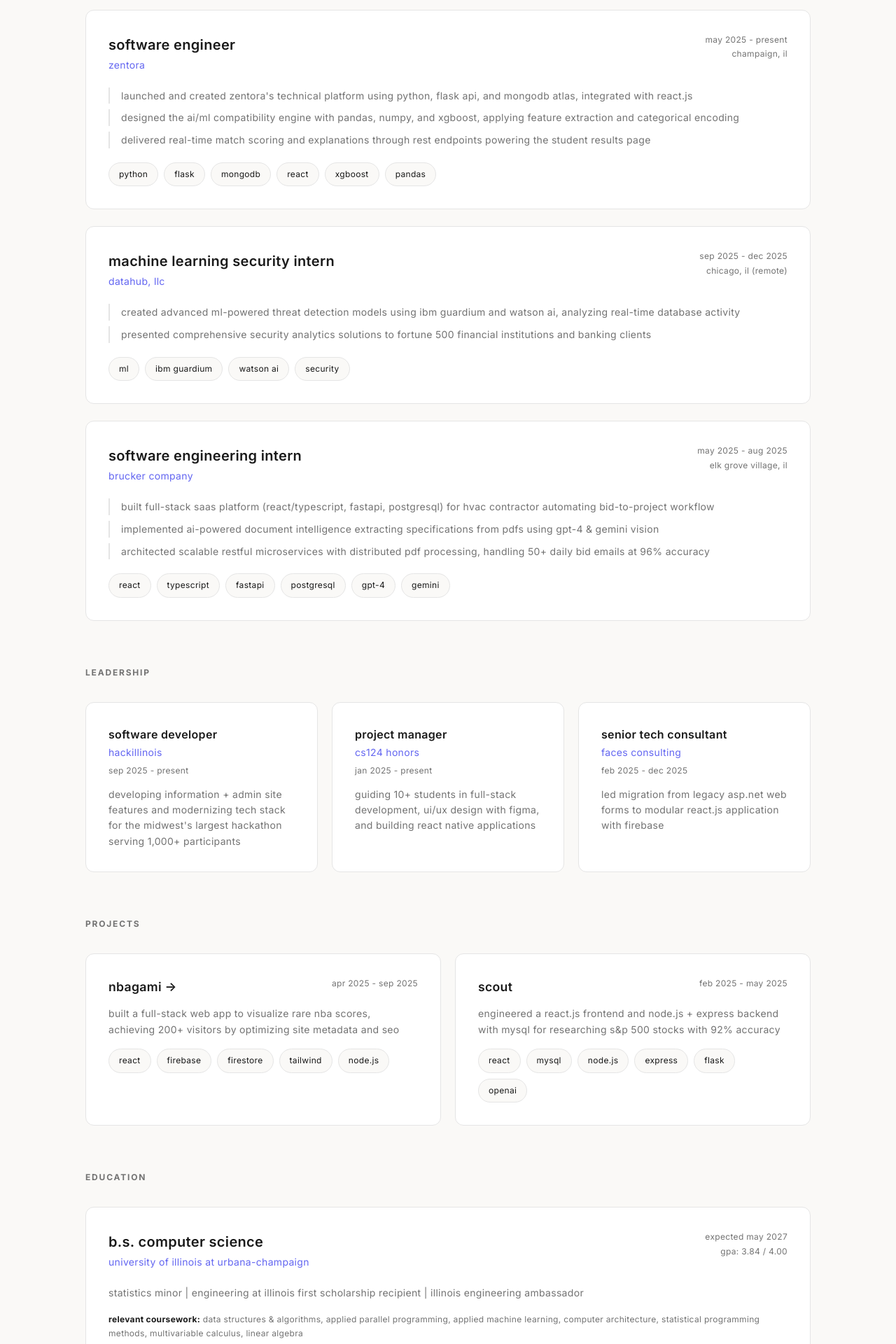
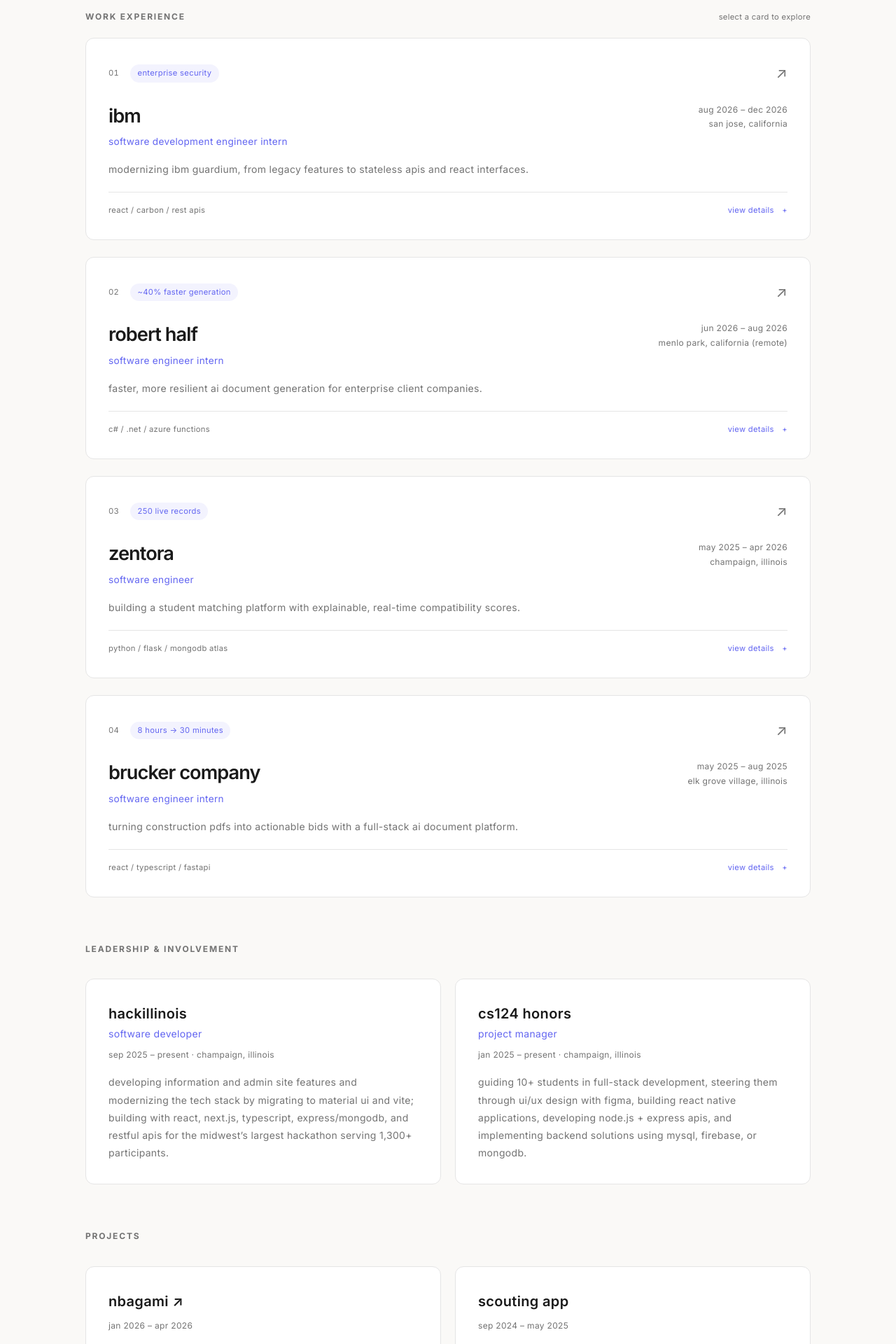
Before and after one commit to PrachodK/portfolio, a Next.js app: page /experience in a window 1280 px wide. Shown: the part 380-2300 px from the top of the page at 70% size. Built offline with nearby package versions, Linux system fonts and the light colour scheme.

Commit message:
Update resume experience and add animated work details

```diff
--- /dev/null
+++ b/src/app/experience/experience.module.css
@@ -0,0 +1,42 @@
+.sectionHeading { display: flex; flex-wrap: wrap; justify-content: space-between; align-items: baseline; gap: .5rem; margin-bottom: 1.25rem; }
+.sectionHeading h2 { margin-bottom: 0; }
+.sectionHeading > span { color: var(--muted); font-size: .7rem; }
+.workCard { display: block; width: 100%; color: var(--foreground); font: inherit; text-transform: inherit; letter-spacing: inherit; text-align: left; cursor: pointer; position: relative; overflow: hidden; transition: transform .3s ease, box-shadow .3s ease, border-color .3s ease; }
+.workCard:hover { transform: translateY(-4px); box-shadow: 0 12px 40px color-mix(in srgb, var(--accent) 10%, transparent); }
+.workCard:focus-visible, .close:focus-visible { outline: 2px solid var(--accent); outline-offset: 5px; }
+.cardTopline { display: flex; gap: 1rem; align-items: center; margin-bottom: 1.25rem; }
+.index { font-size: .7rem; color: var(--muted); font-variant-numeric: tabular-nums; }
+.highlight { color: var(--accent); background: color-mix(in srgb, var(--accent) 8%, transparent); border-radius: 999px; padding: .2rem .65rem; font-size: .7rem; }
+.arrow { margin-left: auto; font-size: 1.3rem; color: var(--muted); transition: transform .3s ease, color .3s ease; }
+.workCard:hover .arrow { transform: translate(3px, -3px); color: var(--accent); }
+.workHeader { display: flex; justify-content: space-between; gap: 1rem; }
+.company { display: block; font-size: clamp(1.3rem, 3vw, 1.7rem); font-weight: 600; letter-spacing: -.035em; }
+.role { display: block; color: var(--accent); font-size: .85rem; margin-top: .15rem; }
+.metadata { flex-shrink: 0; padding-top: .25rem; }
+.metadata span { display: block; }
+.summary { display: block; color: var(--muted); font-size: .875rem; margin: 1rem 0 1.25rem; max-width: 650px; }
+.cardFooter { border-top: 1px solid var(--border); padding-top: 1rem; display: flex; align-items: center; justify-content: space-between; gap: 1rem; font-size: .7rem; }
+.previewTags { color: var(--muted); }
+.detailsHint { color: var(--accent); white-space: nowrap; }
+.detailsHint > span { margin-left: .5rem; }
+.smallMeta { font-size: .75rem; color: var(--muted); margin: .5rem 0 1rem; }
+.bodyCopy { font-size: .875rem; color: var(--muted); line-height: 1.8; }
+.coursework { font-size: .8rem; color: var(--muted); margin-top: 1rem; }
+.coursework strong { color: var(--foreground); }
+.dialog { position: fixed; inset: 0; margin: auto; width: min(760px, calc(100% - 2rem)); max-height: calc(100dvh - 3rem); padding: 0; border: 1px solid var(--border); border-radius: 1.25rem; background: var(--card); color: var(--foreground); box-shadow: 0 30px 100px #0005; overflow: auto; overscroll-behavior: contain; animation: reveal .35s cubic-bezier(.16, 1, .3, 1) both; }
+.dialog::backdrop { background: #0007; backdrop-filter: blur(8px); animation: backdropReveal .3s ease both; }
+.dialogContent { padding: clamp(1.5rem, 5vw, 3rem); }
+.dialogTopline { display: flex; justify-content: space-between; align-items: center; gap: 1rem; margin-bottom: 1.5rem; }
+.dialogTopline .close { margin-top: -.5rem; }
+.dialogTopline > span { margin: 0; }
+.close { background: var(--background); border: 1px solid var(--border); color: var(--foreground); border-radius: 50%; width: 40px; height: 40px; cursor: pointer; font-size: 1.5rem; line-height: 1; flex-shrink: 0; transition: border-color .2s ease, transform .2s ease; }
+.close:hover { border-color: var(--accent); transform: rotate(90deg); }
+.dialogCompany { color: var(--accent); font-size: 1rem; margin-bottom: .5rem; }
+.dialogTitle { font-size: clamp(1.5rem, 4vw, 2.2rem); line-height: 1.25; letter-spacing: -.035em; font-weight: 600; }
+.dialogHighlight { border-left: 2px solid var(--accent); padding: .6rem 1rem; background: color-mix(in srgb, var(--accent) 6%, transparent); color: var(--accent); margin: 1.5rem 0 2rem; font-size: 1.1rem; }
+.detailList { margin-bottom: 2rem; }
+.detailList li { margin-bottom: 1rem; line-height: 1.85; }
+@keyframes reveal { from { opacity: 0; transform: translateY(24px) scale(.94); } to { opacity: 1; transform: translateY(0) scale(1); } }
+@keyframes backdropReveal { from { opacity: 0; } to { opacity: 1; } }
+@media (max-width: 640px) { .workHeader { flex-direction: column; gap: .5rem; } .metadata { text-align: left; } .cardFooter { align-items: flex-start; } .dialog { max-height: calc(100dvh - 2rem); } }
+@media (prefers-reduced-motion: reduce) { .workCard, .arrow, .close { transition: none; } .workCard:hover { transform: none; } .dialog, .dialog::backdrop { animation: none; } }
--- a/src/app/experience/page.tsx
+++ b/src/app/experience/page.tsx
@@ -1,184 +1,224 @@
-export default function Experience() {
-  const experiences = [
+"use client";
+
+import { useEffect, useRef, useState } from "react";
+import styles from "./experience.module.css";
+
+type ExperienceItem = {
+  company: string;
+  title: string;
+  location: string;
+  period: string;
+  summary: string;
+  highlight: string;
+  description: string[];
+  tags: string[];
+};
+
+const experiences: ExperienceItem[] = [
   {
-      title: "software engineer",
-      company: "zentora",
-      location: "champaign, il",
-      period: "may 2025 - present",
+    company: "IBM",
+    title: "Software Development Engineer Intern",
+    location: "San Jose, California",
+    period: "Aug 2026 – Dec 2026",
+    summary: "Modernizing IBM Guardium, from legacy features to stateless APIs and React interfaces.",
+    highlight: "enterprise security",
     description: [
-        "launched and created zentora's technical platform using python, flask api, and mongodb atlas, integrated with react.js",
-        "designed the ai/ml compatibility engine with pandas, numpy, and xgboost, applying feature extraction and categorical encoding",
-        "delivered real-time match scoring and explanations through rest endpoints powering the student results page",
+      "Modernizing legacy Struts/JSP features into stateless, protobuf-defined v2 REST APIs and React/Carbon UIs for IBM Guardium.",
+      "Delivering production-quality backend services with transactional integrity, unit tests, and CI fixes utilizing TestRail.",
     ],
-      tags: ["python", "flask", "mongodb", "react", "xgboost", "pandas"],
+    tags: ["React", "Carbon", "REST APIs", "protobuf", "Struts/JSP", "TestRail", "CI/CD"],
   },
   {
-      title: "machine learning security intern",
-      company: "datahub, llc",
-      location: "chicago, il (remote)",
-      period: "sep 2025 - dec 2025",
+    company: "Robert Half",
+    title: "Software Engineer Intern",
+    location: "Menlo Park, California (Remote)",
+    period: "Jun 2026 – Aug 2026",
+    summary: "Faster, more resilient AI document generation for enterprise client companies.",
+    highlight: "~40% faster generation",
     description: [
-        "created advanced ml-powered threat detection models using ibm guardium and watson ai, analyzing real-time database activity",
-        "presented comprehensive security analytics solutions to fortune 500 financial institutions and banking clients",
+      "Redesigned an AI document generation pipeline for enterprise client companies from sequential to parallel execution using C#/.NET, Azure Functions, and Microsoft Agent Framework, cutting generation time by ~40% by running independent data-fetch stages concurrently.",
+      "Engineered a resilient fallback chain of Azure OpenAI agents (internal CRM → grounded web search → SEC EDGAR filings), sustaining 99% document completion through upstream API failures, with real-time notifications via Redis Streams and server-sent events.",
     ],
-      tags: ["ml", "ibm guardium", "watson ai", "security"],
+    tags: ["C#", ".NET", "Azure Functions", "Microsoft Agent Framework", "Azure OpenAI", "Redis Streams", "SSE"],
   },
   {
-      title: "software engineering intern",
-      company: "brucker company",
-      location: "elk grove village, il",
-      period: "may 2025 - aug 2025",
+    company: "Zentora",
+    title: "Software Engineer",
+    location: "Champaign, Illinois",
+    period: "May 2025 – Apr 2026",
+    summary: "Building a student matching platform with explainable, real-time compatibility scores.",
+    highlight: "250 live records",
     description: [
-        "built full-stack saas platform (react/typescript, fastapi, postgresql) for hvac contractor automating bid-to-project workflow",
-        "implemented ai-powered document intelligence extracting specifications from pdfs using gpt-4 & gemini vision",
-        "architected scalable restful microservices with distributed pdf processing, handling 50+ daily bid emails at 96% accuracy",
+      "Launched and created Zentora’s technical platform using Python, Flask API, and MongoDB Atlas, integrated with React.js.",
+      "Designed the AI/ML compatibility engine with Pandas, NumPy, and XGBoost, applying feature extraction, categorical encoding, and hard-constraint filters on subject, language, and availability, trained on 260 feature vectors and 250 live records.",
+      "Delivered real-time match scoring and top-factor explanations through REST endpoints powering the student results page.",
     ],
-      tags: ["react", "typescript", "fastapi", "postgresql", "gpt-4", "gemini"],
+    tags: ["Python", "Flask", "MongoDB Atlas", "React", "XGBoost", "Pandas", "NumPy"],
+  },
+  {
+    company: "Brucker Company",
+    title: "Software Engineer Intern",
+    location: "Elk Grove Village, Illinois",
+    period: "May 2025 – Aug 2025",
+    summary: "Turning construction PDFs into actionable bids with a full-stack AI document platform.",
+    highlight: "8 hours → 30 minutes",
+    description: [
+      "Built a full-stack SaaS platform (React/TypeScript, FastAPI, PostgreSQL) for an HVAC contractor automating the bid-to-project workflow, processing 1,000+ construction PDFs monthly using GPT-4 and Gemini Vision, reducing bid preparation from 8 hours to 30 minutes.",
+      "Implemented an AI-powered document intelligence system that extracts specifications, drawing schedules, and equipment data from PDFs, with automated verification workflows reducing manual data entry by 95% and supporting $10M+ in annual project bids.",
+      "Architected scalable RESTful microservices on Render with distributed PDF processing, job queues, and real-time collaboration, handling 50+ daily bid emails at 96% accuracy and supporting 300+ projects across 5 departments, boosting team capacity by 40%.",
+    ],
+    tags: ["React", "TypeScript", "FastAPI", "PostgreSQL", "GPT-4", "Gemini Vision", "Render"],
   },
 ];
 
 const leadership = [
   {
-      title: "software developer",
-      org: "hackillinois",
-      period: "sep 2025 - present",
-      description: "developing information + admin site features and modernizing tech stack for the midwest's largest hackathon serving 1,000+ participants",
+    title: "Software Developer", org: "HackIllinois", period: "Sep 2025 – Present",
+    description: "Developing information and admin site features and modernizing the tech stack by migrating to Material UI and Vite; building with React, Next.js, TypeScript, Express/MongoDB, and RESTful APIs for the Midwest’s largest hackathon serving 1,300+ participants.",
   },
   {
-      title: "project manager",
-      org: "cs124 honors",
-      period: "jan 2025 - present",
-      description: "guiding 10+ students in full-stack development, ui/ux design with figma, and building react native applications",
-    },
-    {
-      title: "senior tech consultant",
-      org: "faces consulting",
-      period: "feb 2025 - dec 2025",
-      description: "led migration from legacy asp.net web forms to modular react.js application with firebase",
+    title: "Project Manager", org: "CS124 Honors", period: "Jan 2025 – Present",
+    description: "Guiding 10+ students in full-stack development, steering them through UI/UX design with Figma, building React Native applications, developing Node.js + Express APIs, and implementing backend solutions using MySQL, Firebase, or MongoDB.",
   },
 ];
 
 const projects = [
   {
-      name: "nbagami",
-      link: "https://www.nbagami.com/",
-      period: "apr 2025 - sep 2025",
-      description: "built a full-stack web app to visualize rare nba scores, achieving 200+ visitors by optimizing site metadata and seo",
-      tags: ["react", "firebase", "firestore", "tailwind", "node.js"],
+    name: "NBAgami", link: "https://www.nbagami.com/", period: "Jan 2026 – Apr 2026",
+    description: [
+      "Developed a full-stack web application processing 70,000+ NBA games to visualize unique score combinations along with a score prediction feature, attracting 200+ users with optimized performance and SEO, with a cron job automating daily data updates.",
+      "Implemented real-time user authentication and a live leaderboard using Firebase Auth and Firestore with instant data synchronization.",
+    ],
+    tags: ["React.js", "Firebase", "Firestore", "Git", "PapaParse"],
   },
   {
-      name: "scout",
-      period: "feb 2025 - may 2025",
-      description: "engineered a react.js frontend and node.js + express backend with mysql for researching s&p 500 stocks with 92% accuracy",
-      tags: ["react", "mysql", "node.js", "express", "flask", "openai"],
+    name: "Scouting App", link: undefined, period: "Sep 2024 – May 2025",
+    description: [
+      "Designed and developed a full-stack Scouting App adopted by 6+ teams at the World Championships, architecting a Vaadin and Spring Boot setup with AWS DynamoDB and later MySQL for data storage; integrated AWS S3 for scalable, centralized image storage.",
+      "Deployed on AWS EC2 and Elastic Beanstalk, delivering a 95% runtime improvement over the previous Google Sheets Apps Script solution.",
+    ],
+    tags: ["Vaadin", "Spring Boot", "DynamoDB", "EC2", "Elastic Beanstalk", "S3", "MySQL"],
   },
 ];
+
+function Tags({ tags }: { tags: string[] }) {
+  return <div className="tags">{tags.map(tag => <span key={tag} className="tag">{tag}</span>)}</div>;
+}
+
+export default function Experience() {
+  const [selected, setSelected] = useState<ExperienceItem | null>(null);
+  const dialog = useRef<HTMLDialogElement>(null);
+  const trigger = useRef<HTMLButtonElement | null>(null);
+  const closing = useRef(false);
+
+  useEffect(() => {
+    if (!selected) return;
+    const element = dialog.current;
+    const previousOverflow = document.body.style.overflow;
+    element?.showModal();
+    document.body.style.overflow = "hidden";
+    return () => {
+      element?.close();
+      document.body.style.overflow = previousOverflow;
+      trigger.current?.focus();
+    };
+  }, [selected]);
+
+  async function closeDetails() {
+    if (closing.current) return;
+    closing.current = true;
+    const element = dialog.current;
+    if (element && !window.matchMedia("(prefers-reduced-motion: reduce)").matches) {
+      await element.animate(
+        [{ opacity: 1, transform: "translateY(0) scale(1)" }, { opacity: 0, transform: "translateY(16px) scale(.96)" }],
+        { duration: 180, easing: "ease-in", fill: "forwards" },
+      ).finished;
+    }
+    setSelected(null);
+    closing.current = false;
+  }
 
   return (
     <div className="page">
       <div className="container">
         <header className="page-header">
+          <p className="section-label">building things that make a difference</p>
           <h1 className="page-title">experience</h1>
-          <p className="page-description">
-            a collection of my professional journey, from building scalable platforms
-            to crafting ai-powered solutions.
-          </p>
+          <p className="page-description">From enterprise security to AI-powered platforms, a few places where I’ve turned ideas into working software.</p>
         </header>
 
-        <section className="section">
-          <h2 className="section-label">work experience</h2>
+        <section className="section" aria-labelledby="work-heading">
+          <div className={styles.sectionHeading}>
+            <h2 id="work-heading" className="section-label">work experience</h2>
+            <span>select a card to explore</span>
+          </div>
           <div className="space">
-            {experiences.map((exp) => (
-              <article key={exp.company} className="card">
-                <div className="card-header">
-                  <div>
-                    <h3 className="card-title">{exp.title}</h3>
-                    <p className="card-subtitle">{exp.company}</p>
-                  </div>
-                  <div className="card-meta">
-                    <p>{exp.period}</p>
-                    <p>{exp.location}</p>
-                  </div>
-                </div>
-                <ul className="card-list">
-                  {exp.description.map((item, i) => (
-                    <li key={i}>{item}</li>
-                  ))}
-                </ul>
-                <div className="tags">
-                  {exp.tags.map((tag) => (
-                    <span key={tag} className="tag">{tag}</span>
-                  ))}
-                </div>
-              </article>
+            {experiences.map((exp, index) => (
+              <button key={exp.company} type="button" className={`card ${styles.workCard}`} aria-haspopup="dialog" onClick={event => { trigger.current = event.currentTarget; setSelected(exp); }}>
+                <span className={styles.cardTopline}><span className={styles.index}>0{index + 1}</span><span className={styles.highlight}>{exp.highlight}</span><span className={styles.arrow} aria-hidden="true">↗</span></span>
+                <span className={styles.workHeader}>
+                  <span><span className={styles.company}>{exp.company}</span><span className={styles.role}>{exp.title}</span></span>
+                  <span className={`card-meta ${styles.metadata}`}><span>{exp.period}</span><span>{exp.location}</span></span>
+                </span>
+                <span className={styles.summary}>{exp.summary}</span>
+                <span className={styles.cardFooter}><span className={styles.previewTags}>{exp.tags.slice(0, 3).join(" / ")}</span><span className={styles.detailsHint}>view details <span aria-hidden="true">+</span></span></span>
+              </button>
             ))}
           </div>
         </section>
 
         <section className="section">
-          <h2 className="section-label">leadership</h2>
-          <div className="grid-3">
-            {leadership.map((item) => (
+          <h2 className="section-label">leadership & involvement</h2>
+          <div className="grid-2">{leadership.map(item => (
             <article key={item.org} className="card">
-                <h3 className="card-title" style={{ fontSize: "1rem" }}>{item.title}</h3>
-                <p className="card-subtitle" style={{ fontSize: "0.875rem", marginBottom: "0.25rem" }}>{item.org}</p>
-                <p style={{ fontSize: "0.75rem", color: "var(--muted)", marginBottom: "0.75rem" }}>{item.period}</p>
-                <p style={{ fontSize: "0.875rem", color: "var(--muted)", lineHeight: 1.6 }}>{item.description}</p>
+              <h3 className="card-title">{item.org}</h3>
+              <p className="card-subtitle">{item.title}</p>
+              <p className={styles.smallMeta}>{item.period} · Champaign, Illinois</p>
+              <p className={styles.bodyCopy}>{item.description}</p>
             </article>
-            ))}
-          </div>
+          ))}</div>
         </section>
 
         <section className="section">
           <h2 className="section-label">projects</h2>
-          <div className="grid-2">
-            {projects.map((project) => (
+          <div className="grid-2">{projects.map(project => (
             <article key={project.name} className="card">
-                <div style={{ display: "flex", justifyContent: "space-between", marginBottom: "0.75rem" }}>
-                  <h3 className="card-title" style={{ fontSize: "1.1rem" }}>
-                    {project.link ? (
-                      <a href={project.link} target="_blank" rel="noopener noreferrer">{project.name} &rarr;</a>
-                    ) : (
-                      project.name
-                    )}
-                  </h3>
-                  <span style={{ fontSize: "0.75rem", color: "var(--muted)" }}>{project.period}</span>
-                </div>
-                <p style={{ fontSize: "0.875rem", color: "var(--muted)", lineHeight: 1.6, marginBottom: "1rem" }}>{project.description}</p>
-                <div className="tags">
-                  {project.tags.map((tag) => (
-                    <span key={tag} className="tag">{tag}</span>
-                  ))}
-                </div>
+              <h3 className="card-title">{project.link ? <a href={project.link} target="_blank" rel="noopener noreferrer">{project.name} ↗</a> : project.name}</h3>
+              <p className={styles.smallMeta}>{project.period}</p>
+              <ul className="card-list">{project.description.map(item => <li key={item}>{item}</li>)}</ul>
+              <Tags tags={project.tags} />
             </article>
-            ))}
-          </div>
+          ))}</div>
         </section>
 
         <section className="section">
           <h2 className="section-label">education</h2>
           <div className="card">
             <div className="card-header">
-              <div>
-                <h3 className="card-title">b.s. computer science</h3>
-                <p className="card-subtitle">university of illinois at urbana-champaign</p>
+              <div><h3 className="card-title">B.S. in Computer Science</h3><p className="card-subtitle">University of Illinois Urbana-Champaign</p></div>
+              <div className="card-meta"><p>expected December 2027</p><p>GPA: 3.72 / 4.00</p></div>
             </div>
-              <div className="card-meta">
-                <p>expected may 2027</p>
-                <p>gpa: 3.84 / 4.00</p>
-              </div>
-            </div>
-            <p style={{ fontSize: "0.875rem", color: "var(--muted)", marginBottom: "1rem" }}>
-              statistics minor | engineering at illinois first scholarship recipient | illinois engineering ambassador
-            </p>
-            <p style={{ fontSize: "0.75rem", color: "var(--muted)" }}>
-              <strong style={{ color: "var(--foreground)" }}>relevant coursework:</strong> data structures & algorithms,
-              applied parallel programming, applied machine learning, computer architecture, statistical programming methods,
-              multivariable calculus, linear algebra
-            </p>
+            <p className={styles.bodyCopy}>Statistics minor | Engineering at Illinois FIRST® Scholarship Recipient | Illinois Engineering Ambassador</p>
+            <p className={styles.coursework}><strong>relevant coursework:</strong> Programming Languages & Compilers, Data Visualization, Data Structures & Algorithms, Applied Parallel Programming, Applied Machine Learning, Computer Architecture, Statistical Programming Methods, Advanced Data Analysis</p>
           </div>
         </section>
       </div>
+
+      {selected && (
+        <dialog ref={dialog} className={styles.dialog} aria-labelledby="experience-title" onCancel={event => { event.preventDefault(); void closeDetails(); }} onClick={event => { if (event.target === event.currentTarget) void closeDetails(); }}>
+          <div className={styles.dialogContent}>
+            <div className={styles.dialogTopline}><span className="section-label">behind the work</span><button type="button" autoFocus className={styles.close} onClick={() => void closeDetails()} aria-label="Close experience details">×</button></div>
+            <p className={styles.dialogCompany}>{selected.company}</p>
+            <h2 id="experience-title" className={styles.dialogTitle}>{selected.title}</h2>
+            <p className={styles.smallMeta}>{selected.period} · {selected.location}</p>
+            <div className={styles.dialogHighlight}>{selected.highlight}</div>
+            <h3 className="section-label">what I worked on</h3>
+            <ul className={`card-list ${styles.detailList}`}>{selected.description.map(item => <li key={item}>{item}</li>)}</ul>
+            <h3 className="section-label">the toolkit</h3>
+            <Tags tags={selected.tags} />
+          </div>
+        </dialog>
+      )}
     </div>
   );
 }
```
Also changed, not shown: src/app/components/TypewriterCode.tsx (+7 -7 lines). Lines whose indentation alone changed are shown as unchanged.
